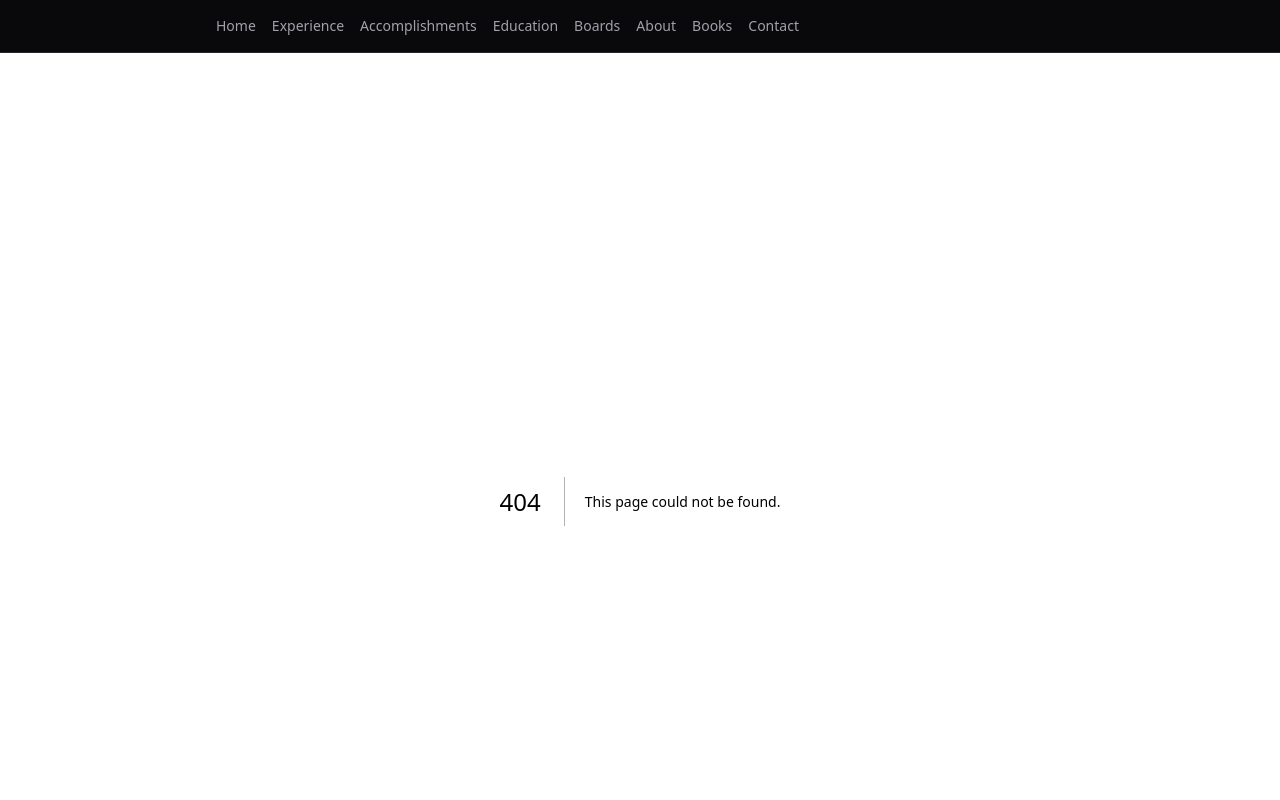
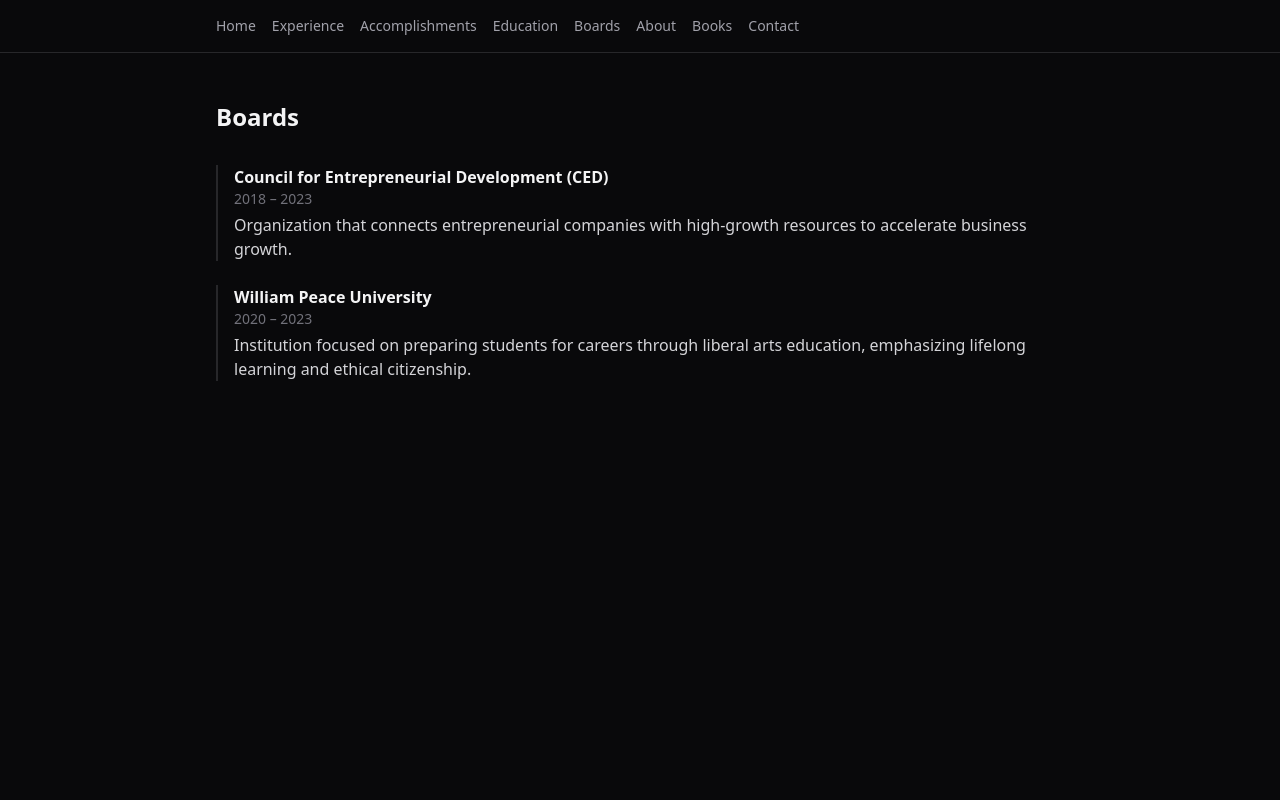
Before and after one commit to cariasfe/carlosariasf-website, a Next.js app: page /boards in a window 1280 px wide. Before the commit this address had no page. Shown: the top 800 px of the page. Built offline with nearby package versions, Linux system fonts and the light colour scheme.

Commit message:
feat: boards page

```diff
--- /dev/null
+++ b/src/app/boards/page.tsx
@@ -0,0 +1,18 @@
+import { boards } from "@/data/boards"
+
+export default function BoardsPage() {
+  return (
+    <div>
+      <h1 className="mb-8 text-2xl font-bold text-zinc-100">Boards</h1>
+      <div className="space-y-6">
+        {boards.map((entry) => (
+          <div key={entry.organization} className="border-l-2 border-zinc-800 pl-4">
+            <p className="font-semibold text-zinc-100">{entry.organization}</p>
+            <p className="text-sm text-zinc-500">{entry.dates}</p>
+            <p className="mt-1 text-zinc-300">{entry.description}</p>
+          </div>
+        ))}
+      </div>
+    </div>
+  )
+}
--- /dev/null
+++ b/src/data/boards.ts
@@ -0,0 +1,20 @@
+export interface BoardEntry {
+  organization: string
+  dates: string
+  description: string
+}
+
+export const boards: BoardEntry[] = [
+  {
+    organization: "Council for Entrepreneurial Development (CED)",
+    dates: "2018 – 2023",
+    description:
+      "Organization that connects entrepreneurial companies with high-growth resources to accelerate business growth.",
+  },
+  {
+    organization: "William Peace University",
+    dates: "2020 – 2023",
+    description:
+      "Institution focused on preparing students for careers through liberal arts education, emphasizing lifelong learning and ethical citizenship.",
+  },
+]
```
